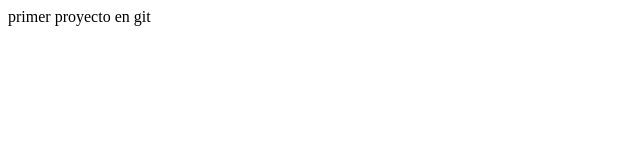
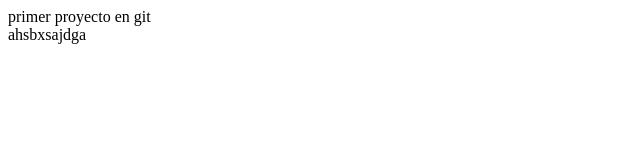
Before and after one commit to Juanpabloalmarza/Algo, a plain HTML site: page index.html in a window 1280 px wide. Shown: the full height of the page, 0-640 px from the left. Drawn offline with Linux system fonts and the light colour scheme.

Commit message:
sadasdsaaaaaaaa

```diff
--- a/index.html
+++ b/index.html
@@ -10,6 +10,7 @@
     </header>
     <main>
     <div>primer proyecto en git</div>
+    <div>ahsbxsajdga</div>
 </main>
 <footer>
 </footer>
```
